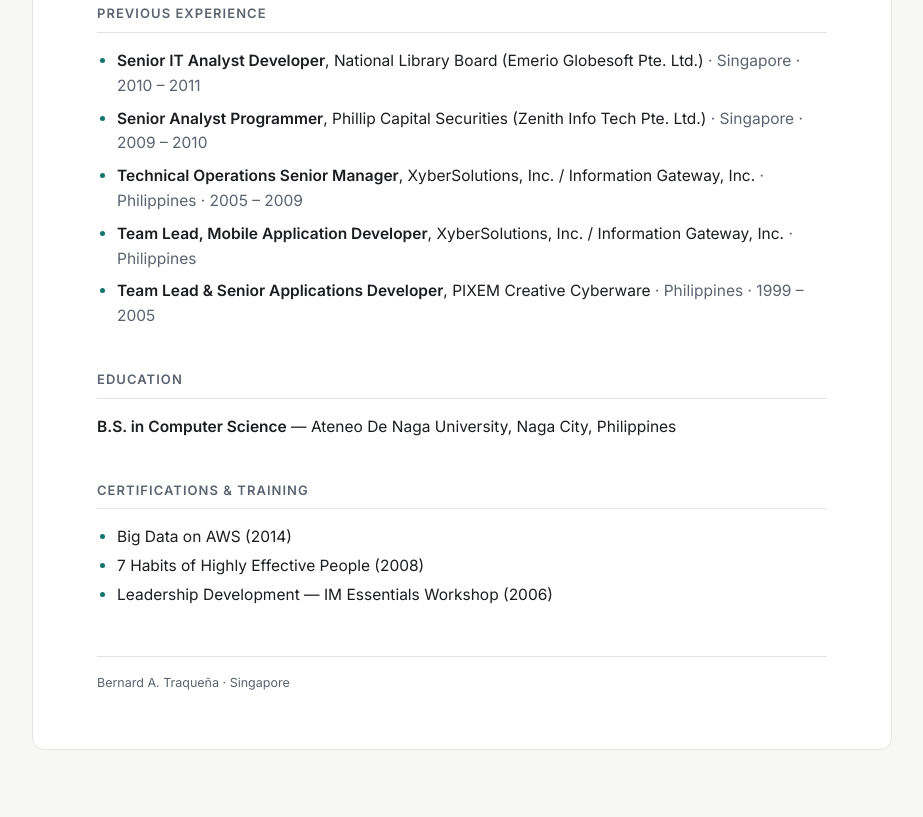
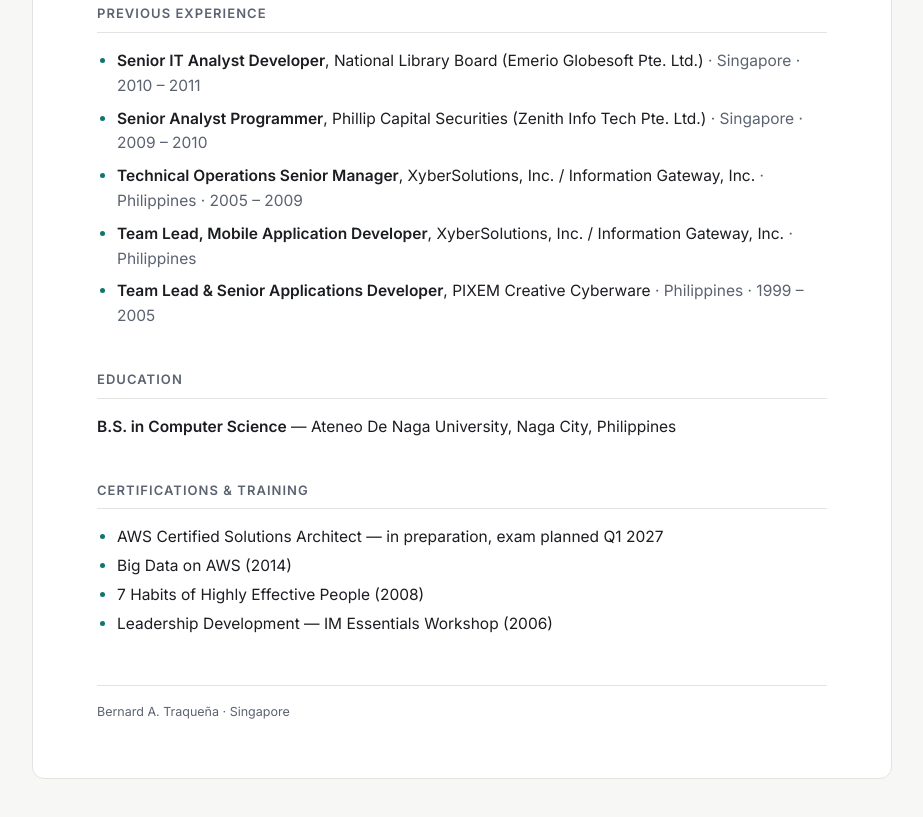
Before and after one commit to traqy/portfolio, a plain HTML site: page cloud-platform.html in a window 1280 px wide. Shown: the part 2586-3403 px from the top of the page, without its empty margins (178-1101 px from the left). Before the commit the page ends 3376 px from the top, so only its background shows below. Drawn offline with Linux system fonts and the light colour scheme.

Commit message:
Note planned AWS Solutions Architect certification
Co-Authored-By: Claude Opus 5.5 <noreply@anthropic.com>

```diff
--- a/cloud-platform.html
+++ b/cloud-platform.html
@@ -343,6 +343,7 @@
     <section>
       <h2>Certifications &amp; Training</h2>
       <ul>
+        <li>AWS Certified Solutions Architect — in preparation, exam planned Q1 2027</li>
         <li>Big Data on AWS (2014)</li>
         <li>7 Habits of Highly Effective People (2008)</li>
         <li>Leadership Development — IM Essentials Workshop (2006)</li>
```
